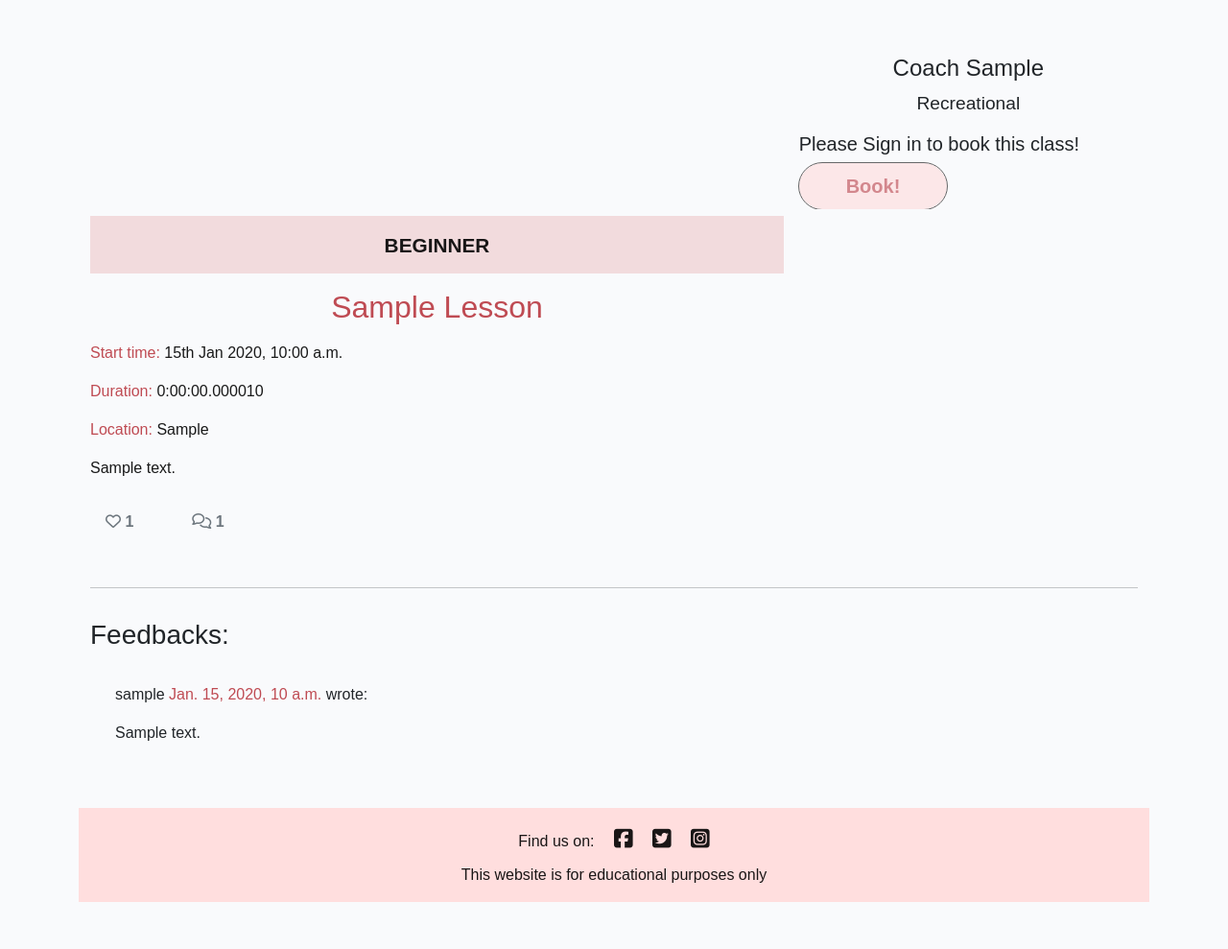
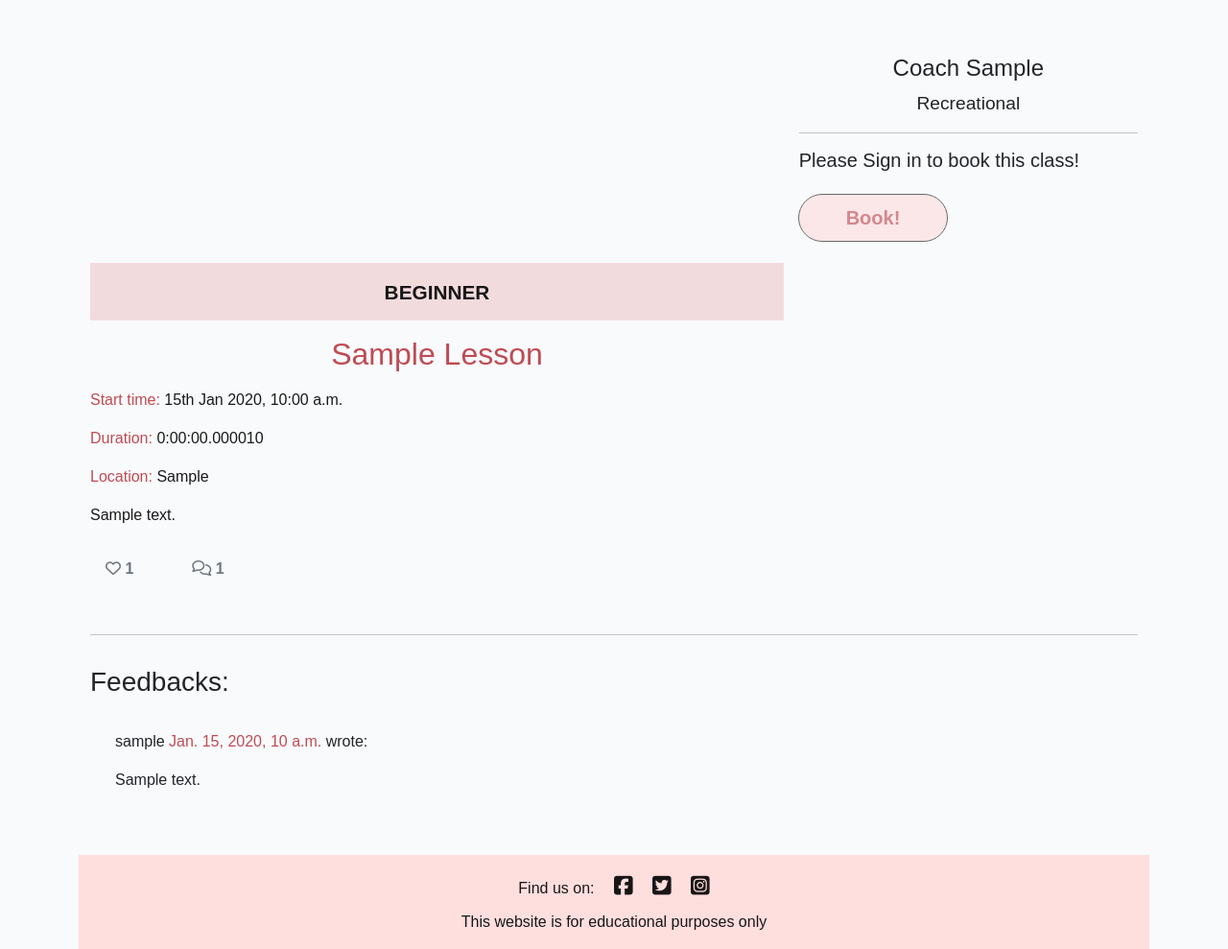
Before and after one commit to yamesjamess/p4-roller-criu, a Django app: a page that uses templates/lesson_detail.html in a window 1280 px wide. Shown: the part 81-1070 px from the top of the page at 96% size. Before the commit the page ends 1021 px from the top, so only its background shows below. Run offline with Django 3.2, Linux system fonts and the light colour scheme; tables that the repository leaves empty hold one stand-in row (values such as "Sample post"); some libraries are stand-ins or nearby versions; some web fonts are replaced.

Commit message:
Formatting the layout of the coach and booking area of the lesson_detail

```diff
--- a/templates/lesson_detail.html
+++ b/templates/lesson_detail.html
@@ -29,6 +29,7 @@
                     <h4 class="coach-name">Coach {{ coach.first_name }}</h4>
                     <p class="specialization">{{ coach.specialization|capfirst }}</p>
                 </div>
+                <hr>
                 {% if user.is_authenticated %}
                     {% now "jS M Y, H:i A" as current_time %}
                     {% if lesson.lesson_start|date:"jS M Y, H:i a" < current_time %}
@@ -47,21 +48,21 @@
                                         <option value="1" selected>1</option>
                                     </select>
                                 </div>
-                                <button type="submit" id="booking-button" class="btn btn-lg booking-button rounded-pill px-5">Book!</button>
+                                <button type="submit" id="booking-button" class="btn btn-lg booking-button rounded-pill px-5 my-3">Book!</button>
                             </form>
                         </div>
                         {% else %}
                         <div class="masthead-booking">
                             <h5>You have already submitted a booking this class!</h5>
-                            <p>Please check <strong>'My Bookings'</strong> for booking status</p>
-                            <button type="submit" class="btn btn-lg booking-button rounded-pill px-5" disabled>Book!</button>
+                            <p>Please check <a href="{% url 'my_bookings' %}"><strong class="highlighted-text">'My Bookings'</strong></a> for booking status</p>
+                            <button type="submit" class="btn btn-lg booking-button rounded-pill px-5 my-3" disabled>Book!</button>
                         </div>
                         {% endif %}
                     {% endif %}
                 {% else %}
                     <div class="masthead-booking">
                         <h5>Please Sign in to book this class!</h5>
-                        <button type="submit" class="btn btn-lg booking-button rounded-pill px-5" disabled>Book!</button>
+                        <button type="submit" class="btn btn-lg booking-button rounded-pill px-5 my-3" disabled>Book!</button>
                     </div>
                 {% endif %}
             </div>
```
